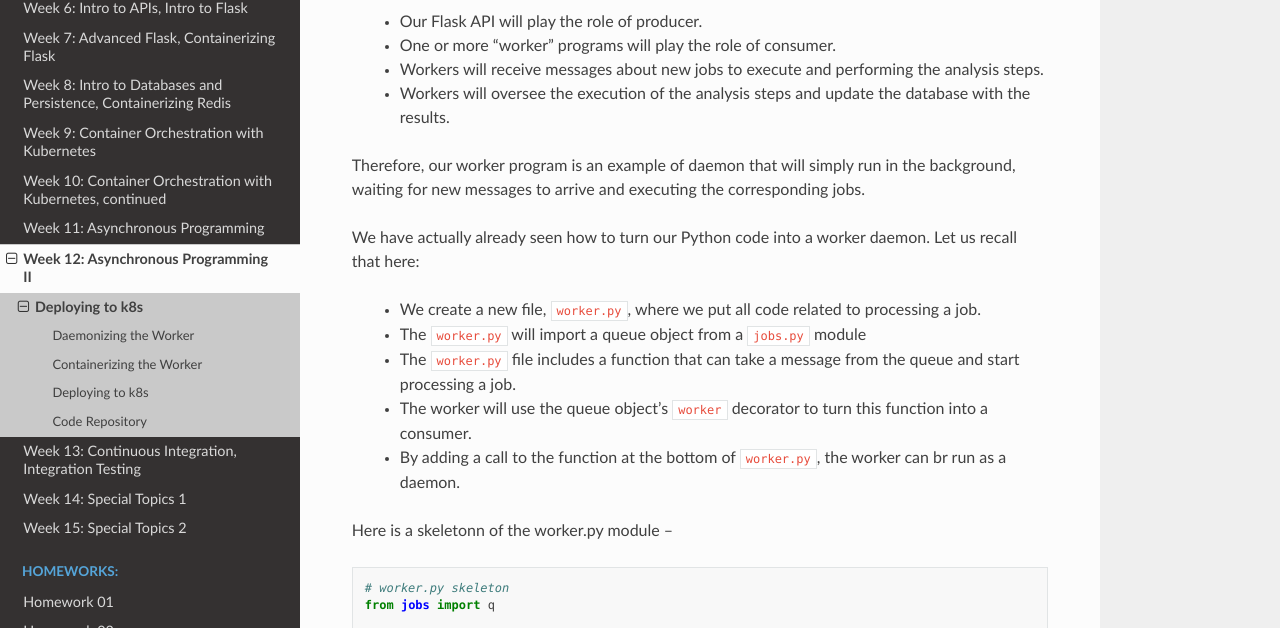
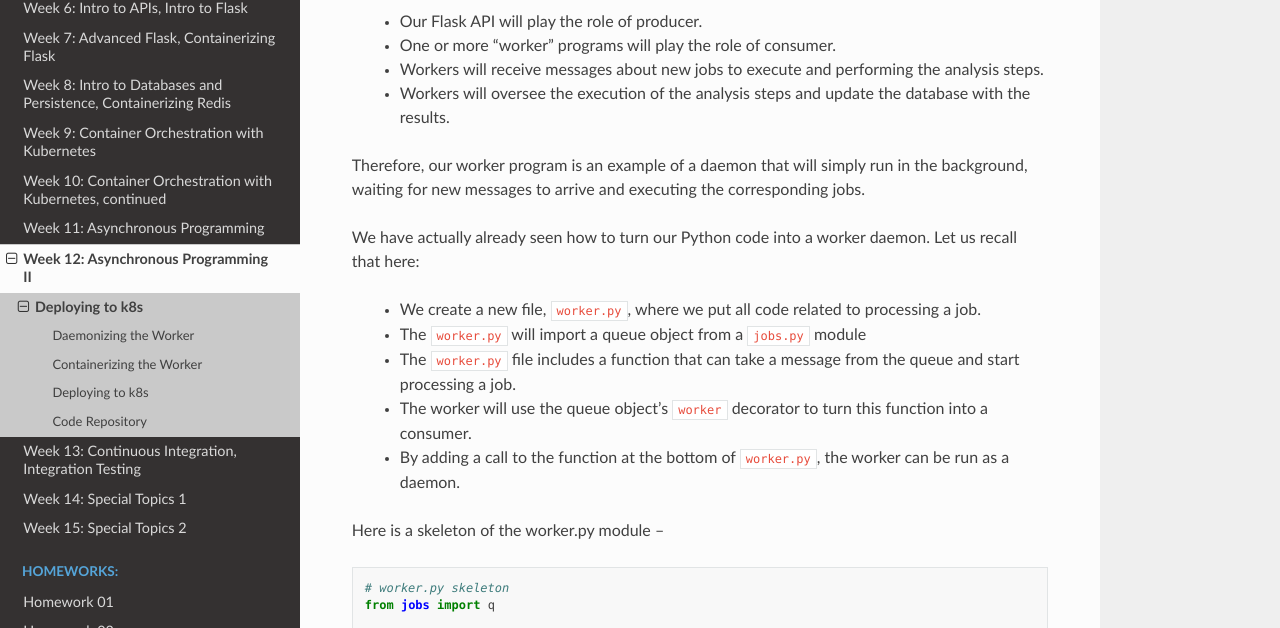
Before and after one commit to TACC/coe-332-sp21, a Sphinx documentation site: the page built from docs/week12/worker.rst, in a window 1280 px wide and 900 px high, scrolled down 416 px. Shown: the part 102-730 px from the top of the window. Built offline with Sphinx 7.4.7 and the Read the Docs theme 2.0.0, drawn with Linux system fonts in a browser that asks for light colours.

Commit message:
fixed a few small typos

```diff
--- a/docs/week12/worker.rst
+++ b/docs/week12/worker.rst
@@ -19,7 +19,7 @@ Recall the high-level architecture of our Jobs API:
   * Workers will receive messages about new jobs to execute and performing the analysis steps.
   * Workers will oversee the execution of the analysis steps and update the database with the results.
 
-Therefore, our worker program is an example of daemon that will simply run in the background, waiting for new messages
+Therefore, our worker program is an example of a daemon that will simply run in the background, waiting for new messages
 to arrive and executing the corresponding jobs.
 
 We have actually already seen how to turn our Python code into a worker daemon. Let us recall that here:
@@ -28,9 +28,9 @@ We have actually already seen how to turn our Python code into a worker daemon.
   * The ``worker.py`` will import a queue object from a ``jobs.py`` module
   * The ``worker.py`` file includes a function that can take a message from the queue and start processing a job.
   * The worker will use the queue object's ``worker`` decorator to turn this function into a consumer.
-  * By adding a call to the function at the bottom of ``worker.py``, the worker can br run as a daemon.
+  * By adding a call to the function at the bottom of ``worker.py``, the worker can be run as a daemon.
 
-Here is a skeletonn of the worker.py module --
+Here is a skeleton of the worker.py module --
 
 .. code-block:: python
 
```
